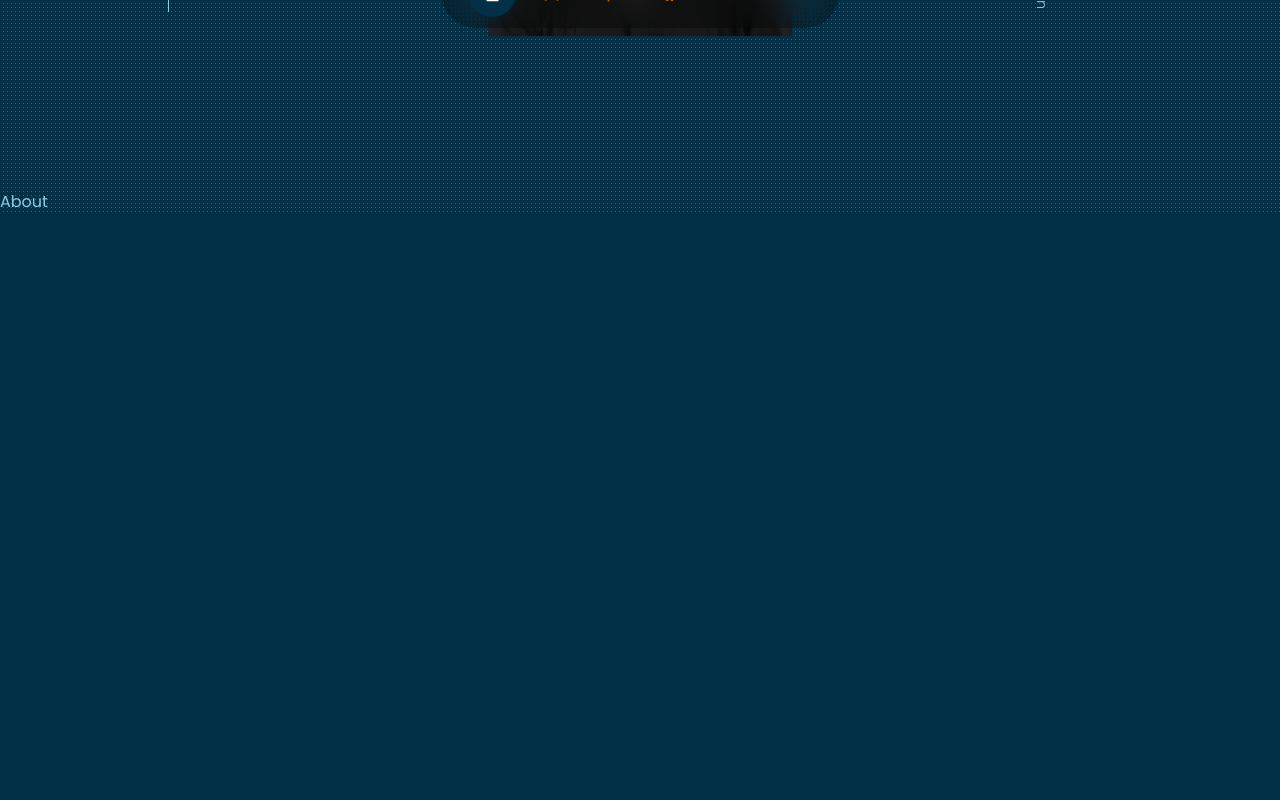
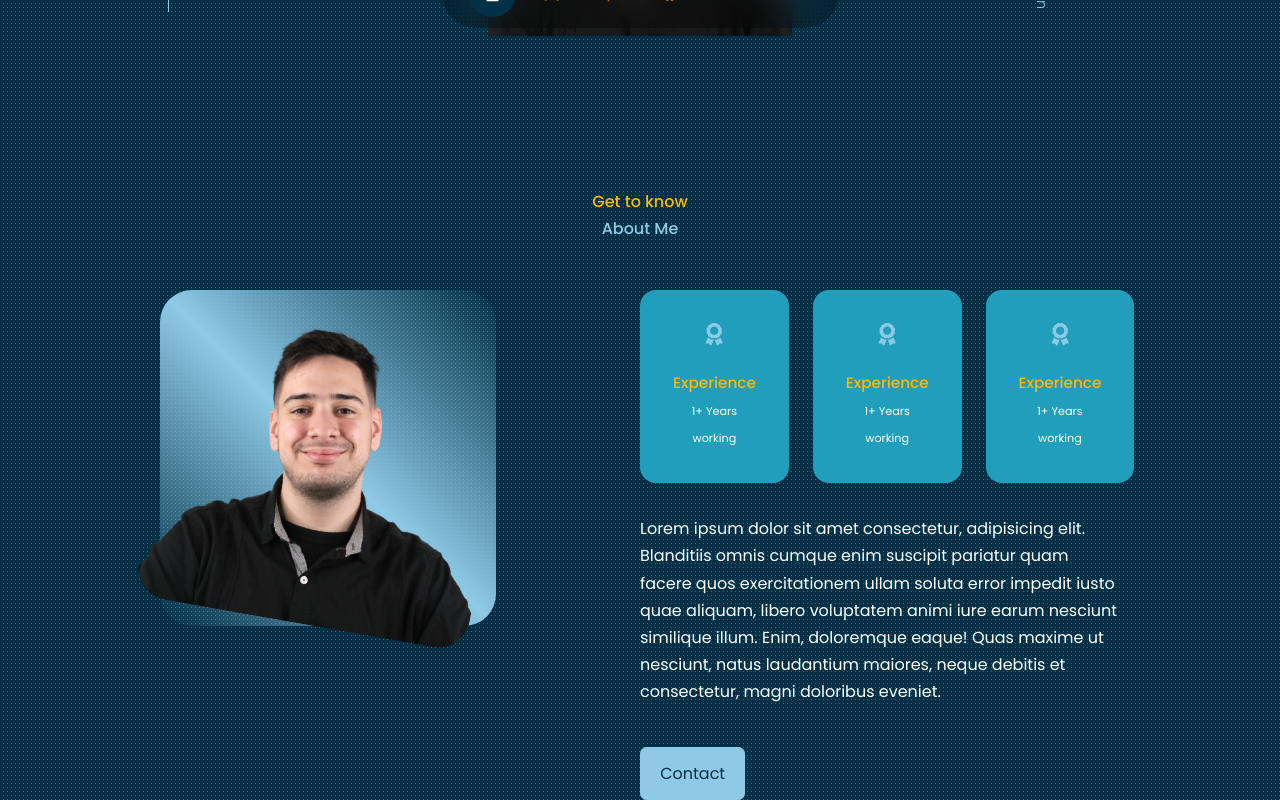
Before and after one commit to MarianoJimenezPerez/portfolio_mariano, a React (Vite) app: page / in a window 1280 px wide. Shown: the part 740-1540 px from the top of the page. Before the commit the page ends 955 px from the top, so only its background shows below. Built offline with nearby package versions, Linux system fonts and the light colour scheme.

Commit message:
se trabaja en componente about

```diff
--- a/src/components/About.jsx
+++ b/src/components/About.jsx
@@ -1,8 +1,42 @@
-import React from 'react'
+import React from 'react';
+import {FaAward} from "react-icons/fa";
+import ME from "./../assets/mariano-jimenez-perez.png";
+
 
 const About = () => {
   return (
-    <section id="about" className='about'>About</section>
+    <section id="about" className='about'>
+      <h5>Get to know</h5>
+      <h3>About Me</h3>
+      <div className='container about__container'>
+        <div className="about__me">
+          <div className='about__me__image'>
+            <img src={ME} alt="Mariano Jiménez Pérez" />
+          </div>
+        </div>
+        <div className="about__content">
+          <div className='about__cards'>
+            <article className='about__card'>
+              <FaAward className='about__icon'/>
+              <h5>Experience</h5>
+              <small>1+ Years working</small>
+            </article>
+            <article className='about__card'>
+              <FaAward className='about__icon'/>
+              <h5>Experience</h5>
+              <small>1+ Years working</small>
+            </article>
+            <article className='about__card'>
+              <FaAward className='about__icon'/>
+              <h5>Experience</h5>
+              <small>1+ Years working</small>
+            </article>
+          </div>
+          <p>Lorem ipsum dolor sit amet consectetur, adipisicing elit. Blanditiis omnis cumque enim suscipit pariatur quam facere quos exercitationem ullam soluta error impedit iusto quae aliquam, libero voluptatem animi iure earum nesciunt similique illum. Enim, doloremque eaque! Quas maxime ut nesciunt, natus laudantium maiores, neque debitis et consectetur, magni doloribus eveniet.</p>
+          <a href="#contact" className='btn btn__primary'>Contact</a>
+        </div>
+      </div>
+    </section>
   )
 }
 
--- a/src/styles/base/_variables.scss
+++ b/src/styles/base/_variables.scss
@@ -16,4 +16,4 @@ $container-width-sm: 90%;
 $medium-screen: 1024px;
 $small-screen: 600px;
 
-$transition: all .4 ease;
+$transition: all .4s ease;
--- a/src/styles/components/_about.scss
+++ b/src/styles/components/_about.scss
@@ -1,3 +1,99 @@
-.about{
-    height: 100vh;
+@import "./../base/variables";
+
+.about {
+  .about__container {
+    display: grid;
+    grid-template-columns: 35% 50%;
+    gap: 15%;
+    @media screen and (max-width: $medium-screen) {
+      grid-template-columns: 1fr;
+      gap: 0;
+    }
+    @media screen and (max-width: $small-screen) {
+      height: 100vh;
+    }
+    .about__me {
+      width: 100%;
+      aspect-ratio: 1/1;
+      border-radius: 2rem;
+      background: linear-gradient(
+        45deg,
+        transparent,
+        $color-primary,
+        transparent
+      );
+      display: grid;
+      place-items: center;
+      @media screen and (max-width: $medium-screen) {
+        width: 50%;
+        margin: 2rem auto 4rem;
+      }
+      @media screen and (max-width: $small-screen) {
+        width: 65%;
+        margin: 0 auto 3rem;
+      }
+
+      .about__me__image {
+        border-radius: 2rem;
+        overflow: hidden;
+        transform: rotate(10deg);
+        transition: $transition;
+      }
+
+      .about__me__image:hover {
+        transform: rotate(0deg);
+      }
+    }
+    .about__content {
+      @media screen and (max-width: $small-screen) {
+        text-align: center;
+      }
+      .about__cards {
+        display: grid;
+        grid-template-columns: repeat(3, 1fr);
+        gap: 1.5rem;
+
+        @media screen and (max-width: $small-screen) {
+          grid-template-columns: 1fr 1fr;
+          gap: 1rem;
+        }
+
+        .about__card {
+          background: $color-bg-secondary;
+          border: 1px solid transparent;
+          border-radius: 1rem;
+          padding: 2rem;
+          text-align: center;
+          transition: $transition;
+          .about__icon {
+            color: $color-primary;
+            font-size: 1.4rem;
+            margin-bottom: 1rem;
+          }
+          h5 {
+            font-size: 0.95rem;
+          }
+          small {
+            font-size: 0.7rem;
+            color: $color-white;
+          }
+        }
+        .about__card:hover {
+          background: transparent;
+          border-color: $color-secondary;
+          cursor: default;
+        }
+      }
+    }
+    p {
+      margin: 2rem 0 2.6rem 0;
+      color: $color-white;
+      @media screen and (max-width: $medium-screen) {
+        margin: 1rem 0 1.5rem 0;
+      }
+      @media screen and (max-width: $small-screen) {
+        margin: 1.5rem 0;
+      }
+    }
+  }
 }
--- a/src/styles/components/_header.scss
+++ b/src/styles/components/_header.scss
@@ -25,7 +25,7 @@
         background-color: $color-bg;
         color: $color-white;
     }
-    a::hover{
+    a:hover{
         background: rgba(0,0,0,0.3);
     }
 }
--- a/src/styles/components/_hero.scss
+++ b/src/styles/components/_hero.scss
@@ -29,7 +29,7 @@
     left: 0;
     bottom: 3rem;
   }
-  .hero__socials::after {
+  .hero__socials:after {
     content: "";
     width: 1px;
     height: 2rem;
--- a/src/styles/index.scss
+++ b/src/styles/index.scss
@@ -3,3 +3,4 @@
 @import "./base/layout";
 @import "./components/hero";
 @import "./components/header";
+@import "./components/about";
```
